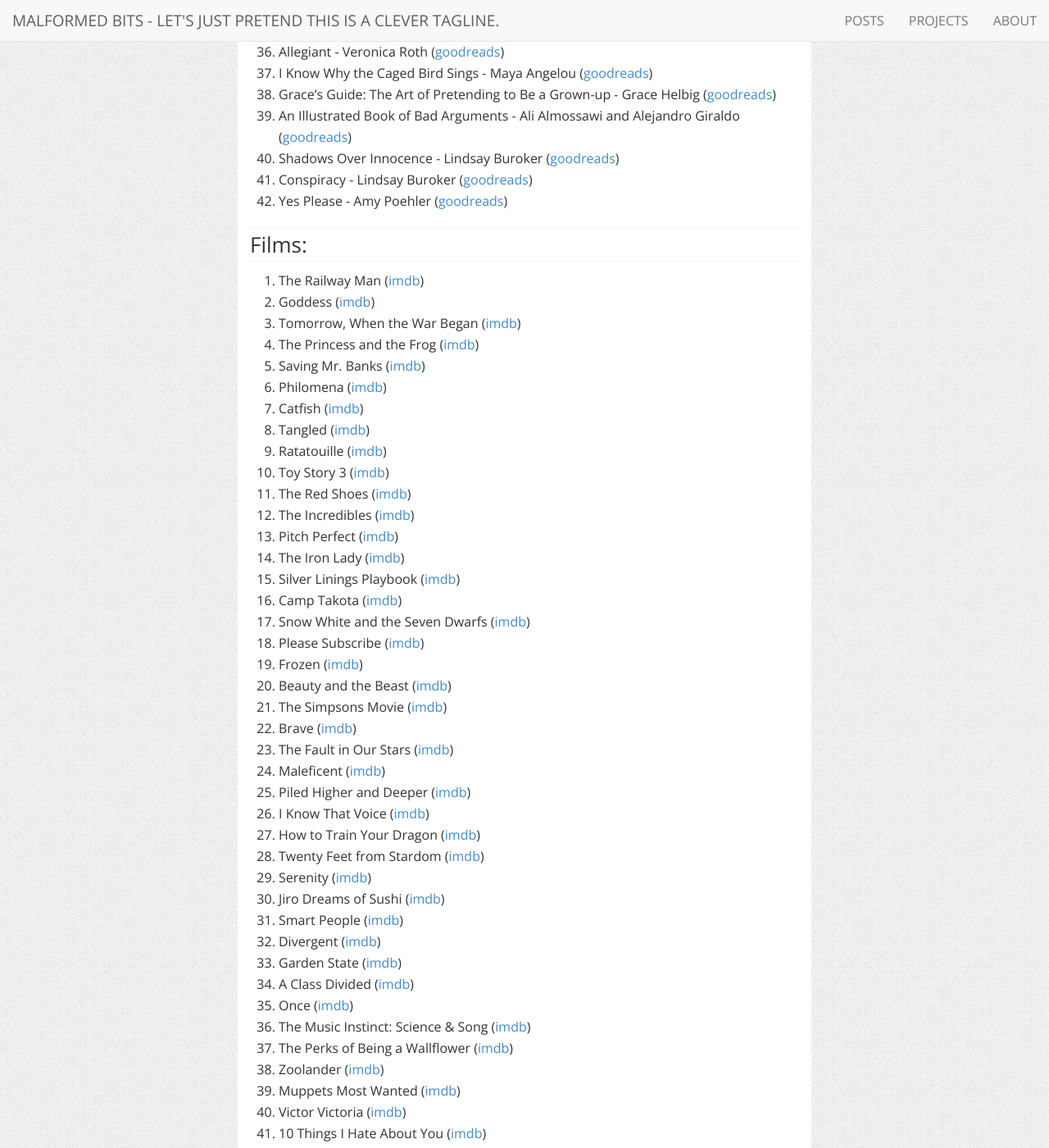
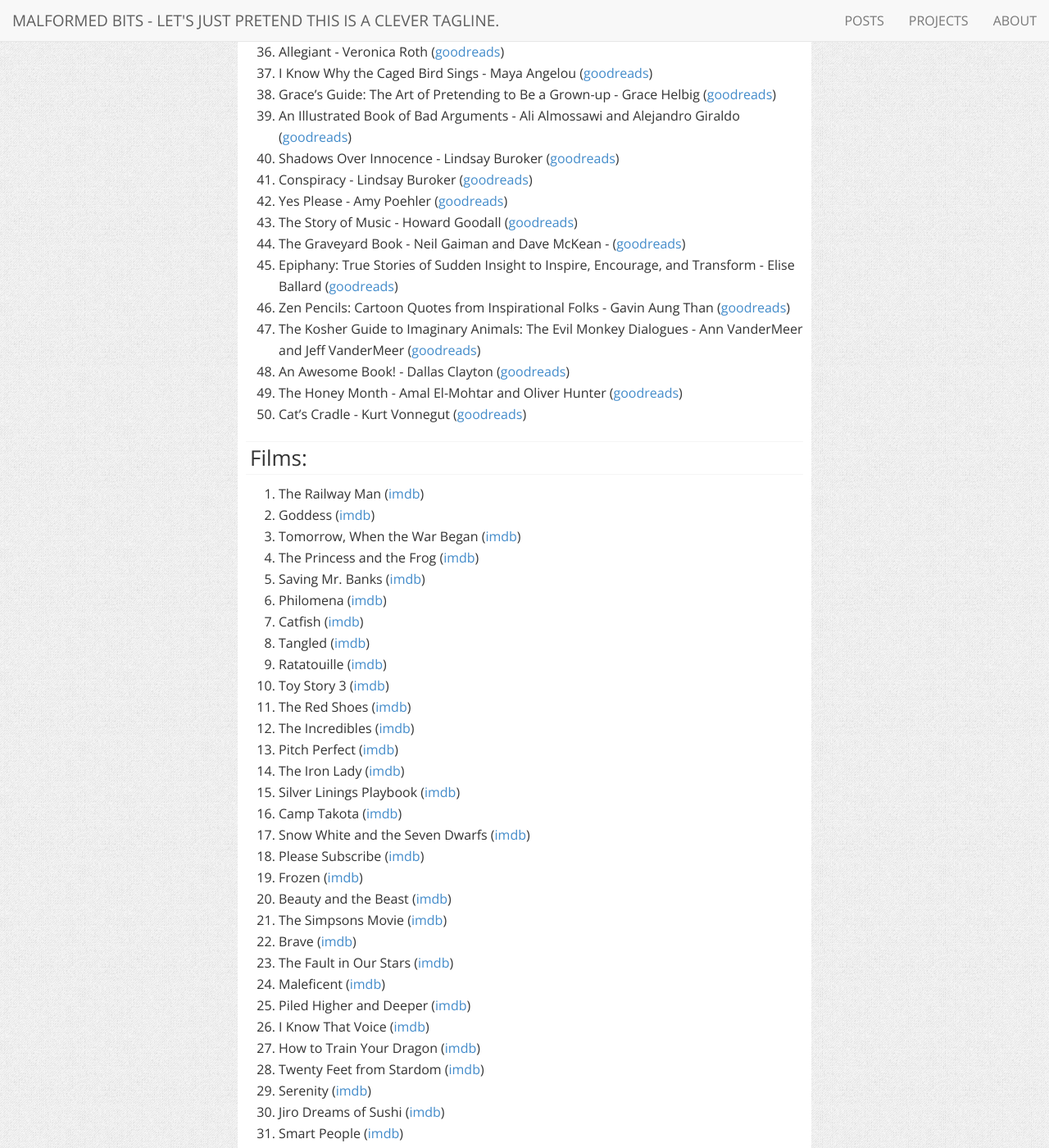
Before and after one commit to charlottepierce/charlottepierce.github.com, a Jekyll site: the page built from _posts/2014-01-01-50-50-Challenge-2014.md, in a window 1280 px wide and 1400 px high, scrolled down 1244 px. Shown: the whole window at 82% size. Built offline with Jekyll 4.4.1, drawn with Linux system fonts in a browser that asks for light colours; nearby versions of some CDN libraries; some of the changed text lies outside the part shown.

Commit message:
50/50 challenge update for December 2014.

```diff
--- a/_posts/2014-01-01-50-50-Challenge-2014.md
+++ b/_posts/2014-01-01-50-50-Challenge-2014.md
@@ -49,6 +49,14 @@
 40. Shadows Over Innocence - Lindsay Buroker ([goodreads](https://www.goodreads.com/book/show/15822885-shadows-over-innocence))
 41. Conspiracy - Lindsay Buroker ([goodreads](https://www.goodreads.com/book/show/13603792-conspiracy))
 42. Yes Please - Amy Poehler ([goodreads](https://www.goodreads.com/book/show/20910157-yes-please))
+43. The Story of Music - Howard Goodall ([goodreads](https://www.goodreads.com/book/show/17612748-the-story-of-music))
+44. The Graveyard Book - Neil Gaiman and Dave McKean - ([goodreads](https://www.goodreads.com/book/show/2213661.The_Graveyard_Book))
+45. Epiphany: True Stories of Sudden Insight to Inspire, Encourage, and Transform - Elise Ballard ([goodreads](https://www.goodreads.com/book/show/8907451-epiphany))
+46. Zen Pencils: Cartoon Quotes from Inspirational Folks - Gavin Aung Than ([goodreads](https://www.goodreads.com/book/show/21411877-zen-pencils))
+47. The Kosher Guide to Imaginary Animals: The Evil Monkey Dialogues - Ann VanderMeer and Jeff VanderMeer ([goodreads](https://www.goodreads.com/book/show/6481473-the-kosher-guide-to-imaginary-animals))
+48. An Awesome Book! - Dallas Clayton ([goodreads](https://www.goodreads.com/book/show/6851927-an-awesome-book))
+49. The Honey Month - Amal El-Mohtar and Oliver Hunter ([goodreads](https://www.goodreads.com/book/show/8789052-the-honey-month))
+50. Cat's Cradle - Kurt Vonnegut ([goodreads](https://www.goodreads.com/book/show/135479.Cat_s_Cradle))
 
 ### Films: ###
 
@@ -93,3 +101,12 @@
 39. Muppets Most Wanted ([imdb](http://www.imdb.com/title/tt2281587/))
 40. Victor Victoria ([imdb](http://www.imdb.com/title/tt0084865/))
 41. 10 Things I Hate About You ([imdb](http://www.imdb.com/title/tt0147800/))
+42. The Hunger Games: Mockingjay – Part 1 ([imdb](http://www.imdb.com/title/tt1951265/))
+43. The Prime of Miss Jean Brodie ([imdb](http://www.imdb.com/title/tt0064840/))
+44. Hercules ([imdb](http://www.imdb.com/title/tt1267297/))
+45. Bridesmaids ([imdb](http://www.imdb.com/title/tt1478338/))
+46. The Hobbit: The Battle of the Five Armies ([imdb](http://www.imdb.com/title/tt2310332/))
+47. Lilo & Stitch ([imdb](http://www.imdb.com/title/tt0275847/))
+48. Tarzan ([imdb](http://www.imdb.com/title/tt0120855/))
+49. Pooh's Heffalump Movie ([imdb](http://www.imdb.com/title/tt0407121/))
+50. Up ([imdb](http://www.imdb.com/title/tt1049413/))
```
